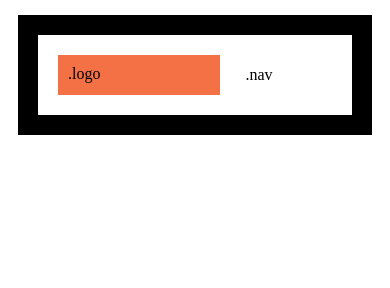
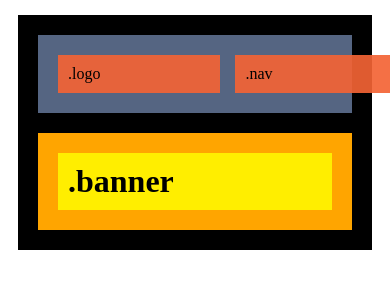
Before and after one commit to danilly7/layout-html-css, a plain HTML site: page index.html in a window 390 px wide. Shown: the top 288 px of the page. Drawn offline with Linux system fonts and the light colour scheme.

Commit message:
banner responsive

```diff
--- a/estilos.css
+++ b/estilos.css
@@ -17,6 +17,7 @@
 #box-1 {
     background-color: rgb(85, 101, 130);
     margin-bottom: 0;
+    border-bottom: 0;
 }
 
 #button-logo {
@@ -37,3 +38,12 @@
     background-color: orange;
     margin-top: 0;
 }
+
+#button-banner {
+    font-weight: bolder;
+    background-color: rgb(255, 238, 0);
+    background-size: cover;
+    width: 100%;
+
+
+}
--- a/index.html
+++ b/index.html
@@ -7,12 +7,14 @@
     <link rel="stylesheet" href="estilos.css">
 </head>
 <body>
-    <div class="box">
+    <div class="box" id="box-1">
+        <p class="button" id="button-logo">.logo</p>
+        <p class="button" id="button-nav">.nav</p>
+        <p class="button" id="button-social">.social</p>
+    </div>
 
-        <div class="button" id="button-logo">.logo</div>
-        <p id="button-nav">.nav</p>
-        <p id="button-social">.social</p>
-
+    <div class="box" id="box-2">
+        <h1 class="button" id="button-banner">.banner</h1>
     </div>
 
 
```
